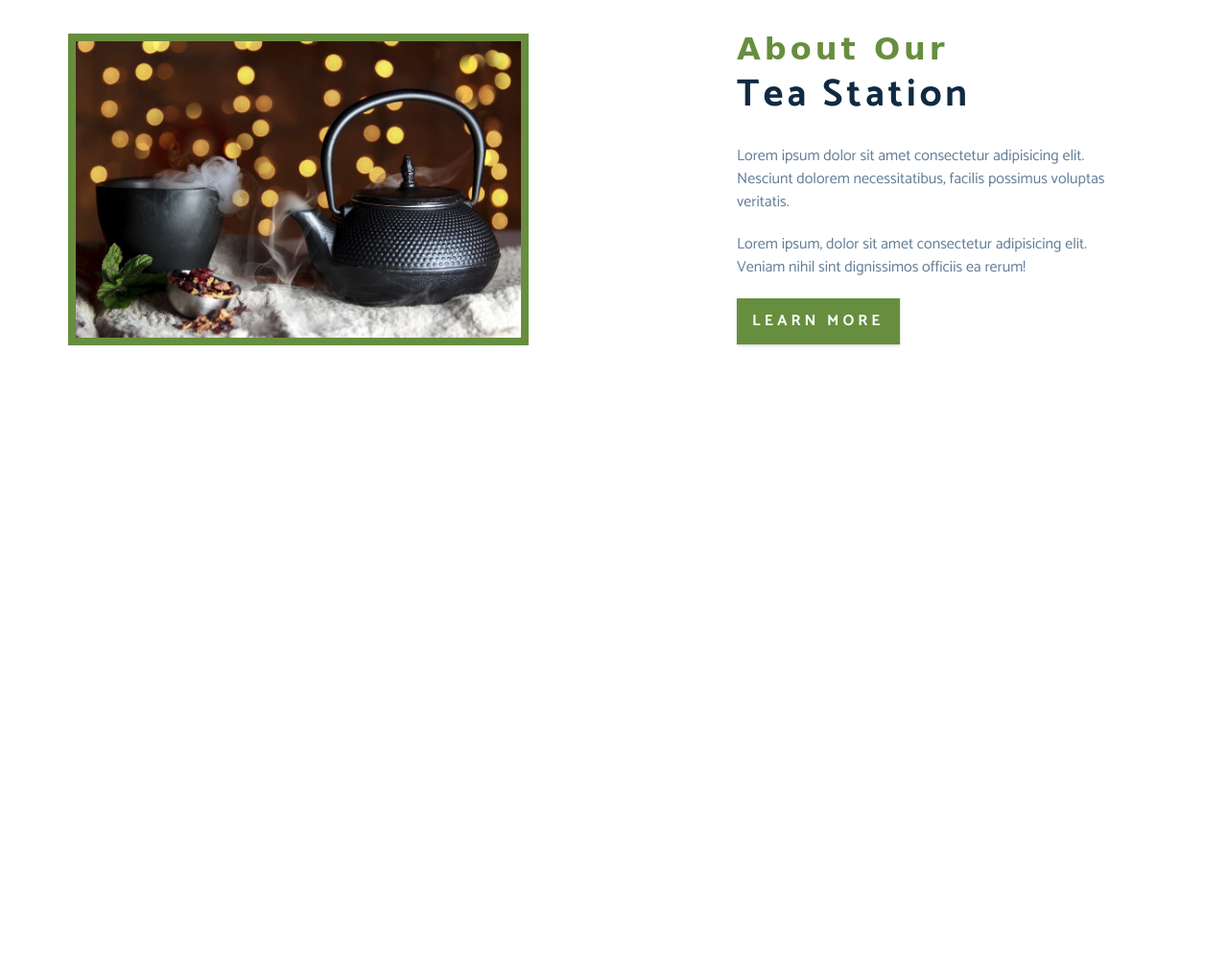
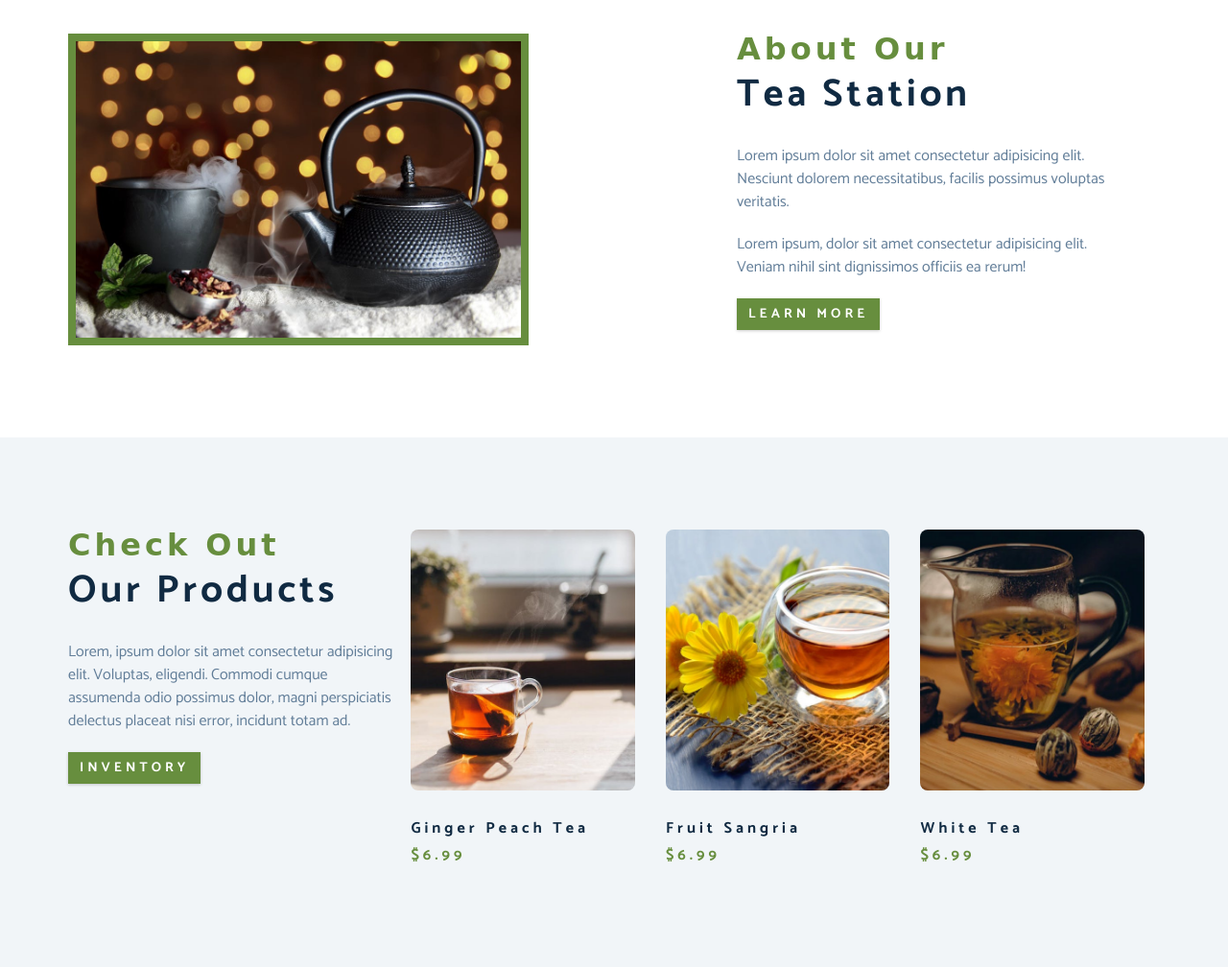
Before and after one commit to PadamatiSrikanth/CSS, a plain HTML site: page CSS/Tea Station Project Using Float/index.html in a window 1280 px wide. Shown: the part 1105-2113 px from the top of the page at 96% size. Before the commit the page ends 1561 px from the top, so only its background shows below. Drawn offline with Linux system fonts and the light colour scheme; a web font is replaced by a local one.

Commit message:
Products section completed

```diff
--- a/CSS/Tea Station Project Using Float/css/styles.css
+++ b/CSS/Tea Station Project Using Float/css/styles.css
@@ -105,12 +105,12 @@ p {
   text-transform: uppercase;
   background: var(--clr-primary);
   color: var(--clr-white);
-  padding: 0.75rem 1rem;
+  padding: 0.375rem 0.75rem;
   letter-spacing: var(--spacing);
   display: inline-block;
   font-weight: 700;
   transition: var(--transition);
-  font-size: 1rem;
+  font-size: 0.875rem;
   border: none;
   cursor: pointer;
   box-shadow: 0 1px 3px rgba(0, 0, 0, 0.2);
@@ -293,3 +293,60 @@ about section
     padding-left: 8rem;
   }
 }
+/*
+===============
+Products section
+===============
+*/
+.products {
+  background: var(--clr-grey-10);
+}
+.products article {
+  padding: 2rem 0;
+}
+.product {
+  margin-bottom: 2rem;
+}
+.product-text {
+  color: var(--clr-grey-5);
+  max-width: 26rem;
+}
+.product-img {
+  border-radius: var(--radius);
+  margin-bottom: 2rem;
+  height: 17rem;
+  object-fit: cover;
+}
+
+.product-price {
+  color: var(--clr-primary);
+}
+
+@media screen and (min-width: 768px) {
+  .product {
+    float: left;
+    width: 50%;
+    padding-right: 2rem;
+  }
+}
+
+@media screen and (min-width: 992px) {
+  .product {
+    width: 33.33%;
+  }
+}
+
+@media screen and (min-width: 1200px) {
+  .products-info {
+    float: left;
+    width: 30%;
+  }
+  .products-inventory {
+    float: left;
+    width: 70%;
+  }
+  .product {
+    margin-bottom: 0;
+    padding: 0 1rem;
+  }
+}
--- a/CSS/Tea Station Project Using Float/index.html
+++ b/CSS/Tea Station Project Using Float/index.html
@@ -103,6 +103,53 @@
       </div>
     </section>
     <!-- End of About section -->
+    <!-- Products section -->
+    <section class="products">
+      <div class="section-center clearfix">
+        <article class="products-info">
+          <div class="section-title">
+            <h3>check out</h3>
+            <h2>our products</h2>
+          </div>
+          <p class="product-text">
+            Lorem, ipsum dolor sit amet consectetur adipisicing elit. Voluptas,
+            eligendi. Commodi cumque assumenda odio possimus dolor, magni
+            perspiciatis delectus placeat nisi error, incidunt totam ad.
+          </p>
+          <a href="products.html" class="btn">inventory</a>
+        </article>
+        <article class="products-inventory clearfix">
+          <div class="product">
+            <img
+              src="./images/product-1.jpeg"
+              alt="single product"
+              class="product-img"
+            />
+            <h4 class="product-title">ginger peach tea</h4>
+            <h4 class="product-price">$6.99</h4>
+          </div>
+          <div class="product">
+            <img
+              src="./images/product-2.jpeg"
+              alt="single product"
+              class="product-img"
+            />
+            <h4 class="product-title">fruit sangria</h4>
+            <h4 class="product-price">$6.99</h4>
+          </div>
+          <div class="product">
+            <img
+              src="./images/product-3.jpeg"
+              alt="single product"
+              class="product-img"
+            />
+            <h4 class="product-title">white tea</h4>
+            <h4 class="product-price">$6.99</h4>
+          </div>
+        </article>
+      </div>
+    </section>
+    <!-- End of products section -->
     <script src="app.js"></script>
   </body>
 </html>
```
